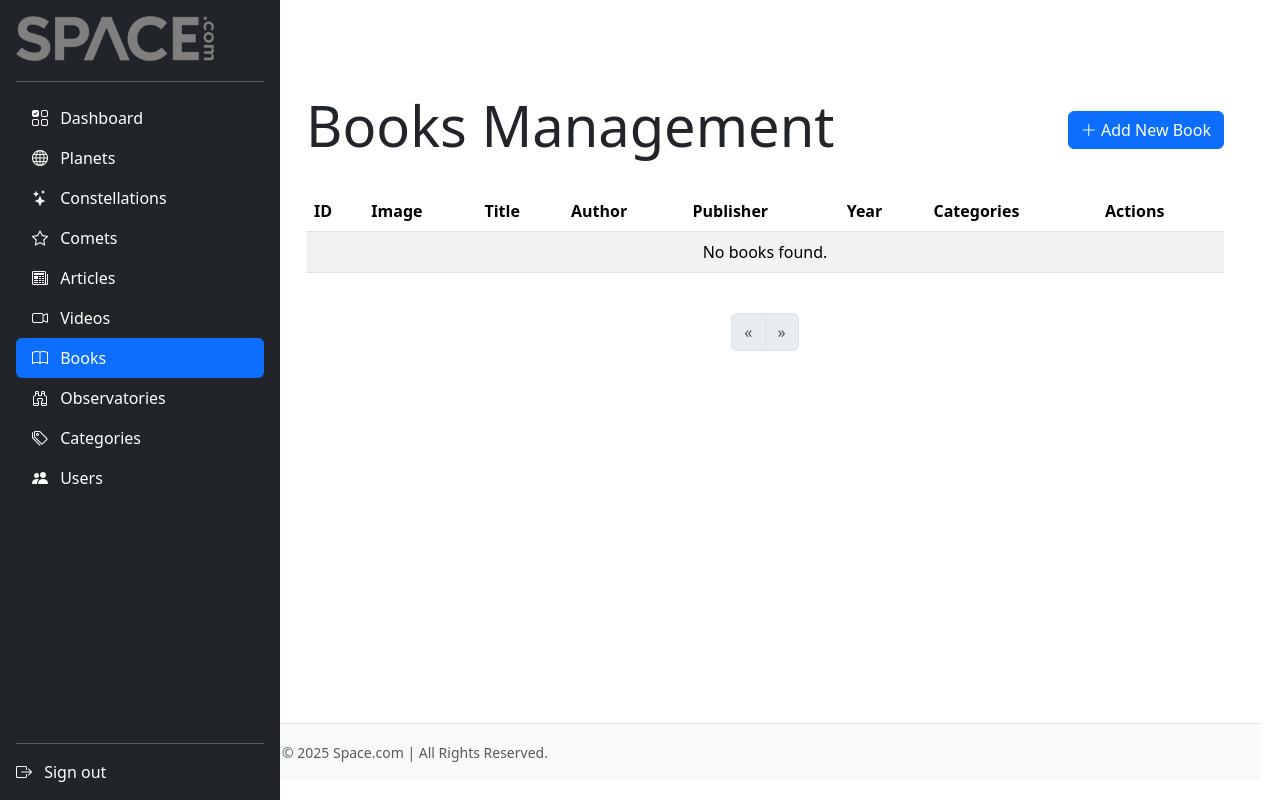
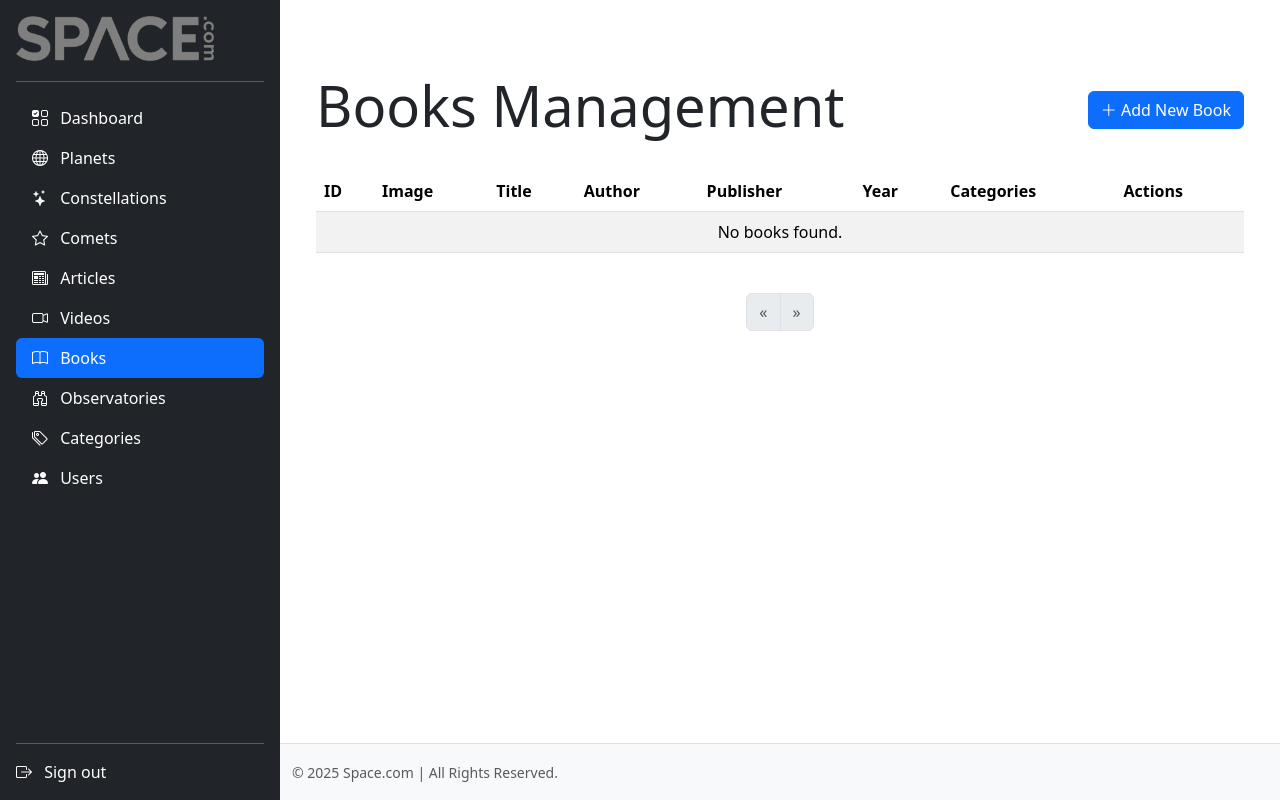
Before and after one commit to tdm2k/eproject1, a PHP site: page /admin/AdminBook.php in a window 1280 px wide. Run offline with PHP 8.4, Linux system fonts and the light colour scheme; data comes from the database, SQL or seed files in the repository; data that the repository does not hold is empty.

Commit message:
fix background image ObservatoryPage and fix footer AdminBook AdminObser

```diff
--- a/admin/AdminBook.php
+++ b/admin/AdminBook.php
@@ -45,8 +45,7 @@ $successMessages = [
     <link rel="stylesheet" href="../assets/css/simple-notification.css">
     <style>
         .main-page-content {
-            margin-left: 250px;
-            padding: 20px;
+            margin-left: 280px;
         }
 
         .book-image {
--- a/admin/AdminObservatory.php
+++ b/admin/AdminObservatory.php
@@ -81,7 +81,6 @@ error_log("Observatories data: " . print_r($observatories, true));
     <style>
         .main-page-content {
             margin-left: 280px;
-            padding: 20px;
         }
 
         .table-image {
--- a/views/ObservatoryPage.php
+++ b/views/ObservatoryPage.php
@@ -35,7 +35,7 @@ $message = $_GET['message'] ?? null;
     <style>
         .bg-observatory {
             position: relative;
-            background-image: url('../assets/images/pexels-photo-447329.webp');
+            background-image: url('../assets/images/1200px-Lunette_mg_2368.jpg');
             background-repeat: no-repeat;
             background-size: cover;
             background-position: center center;
```
Also changed, not shown: assets/images/1200px-Lunette_mg_2368.jpg (added), 1 other file.
